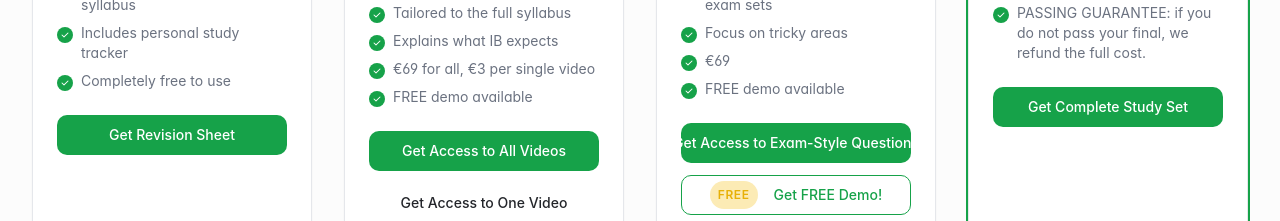
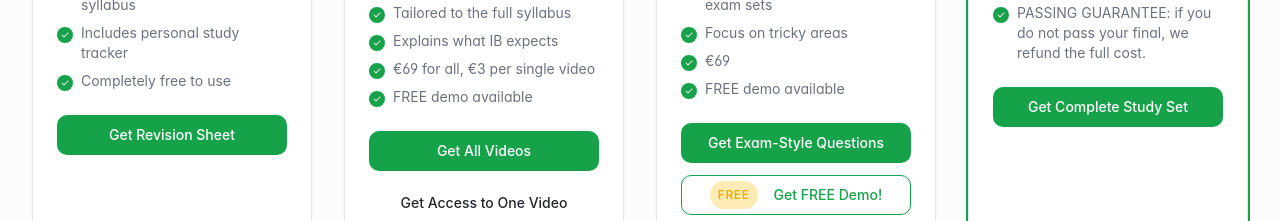
Before and after one commit to Hdog12/math-ai-boost, a React (Vite) app: page / in a window 1280 px wide. Shown: the part 1260-1481 px from the top of the page. Built offline with nearby package versions, Linux system fonts and the light colour scheme.

Commit message:
Update Resources.tsx

```diff
--- a/src/components/Resources.tsx
+++ b/src/components/Resources.tsx
@@ -32,7 +32,7 @@ const Resources = () => {
       price: '€69',
       buttons: [
         {
-          text: 'Get Access to All Videos',
+          text: 'Get All Videos',
           url: 'https://buy.stripe.com/14keY4aNMcmq8zmaES',
           variant: 'primary' as const
         },
@@ -60,7 +60,7 @@ const Resources = () => {
       price: '€69',
       buttons: [
         {
-          text: 'Get Access to Exam-Style Questions',
+          text: 'Get Exam-Style Questions',
           url: 'https://buy.stripe.com/00gbLS7BAcmqeXK3cs',
           variant: 'primary' as const
         },
```
